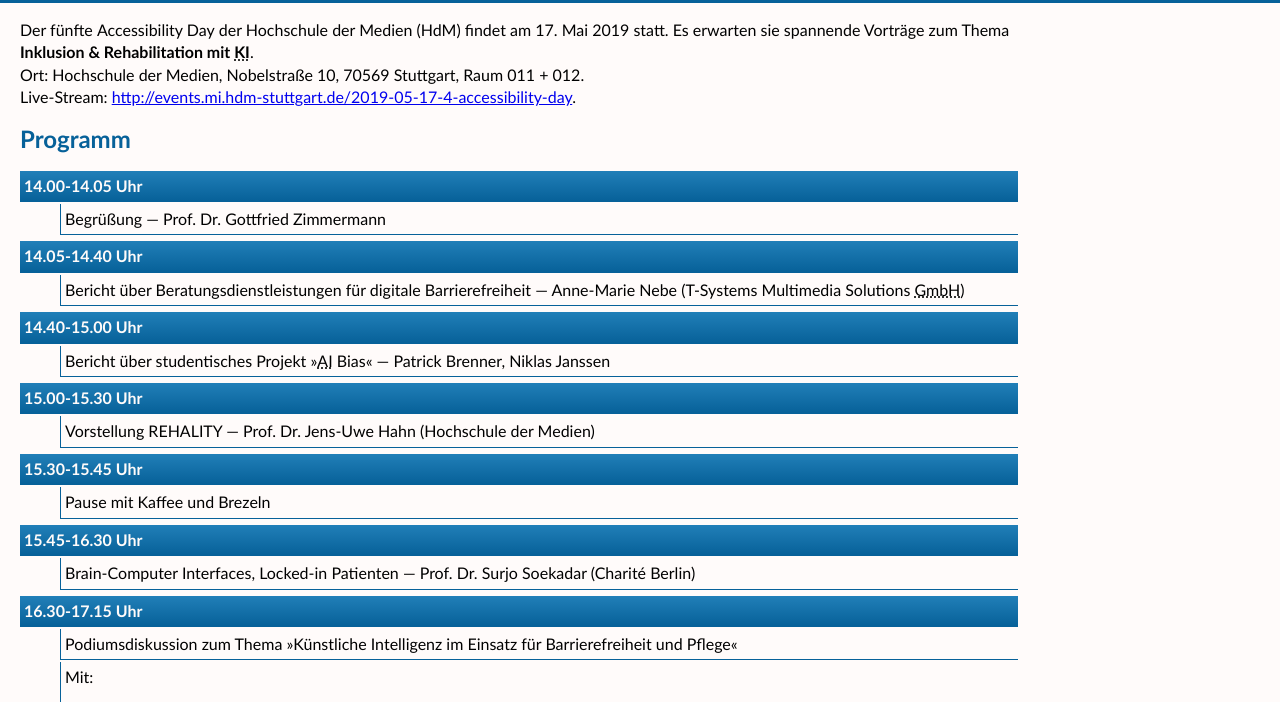
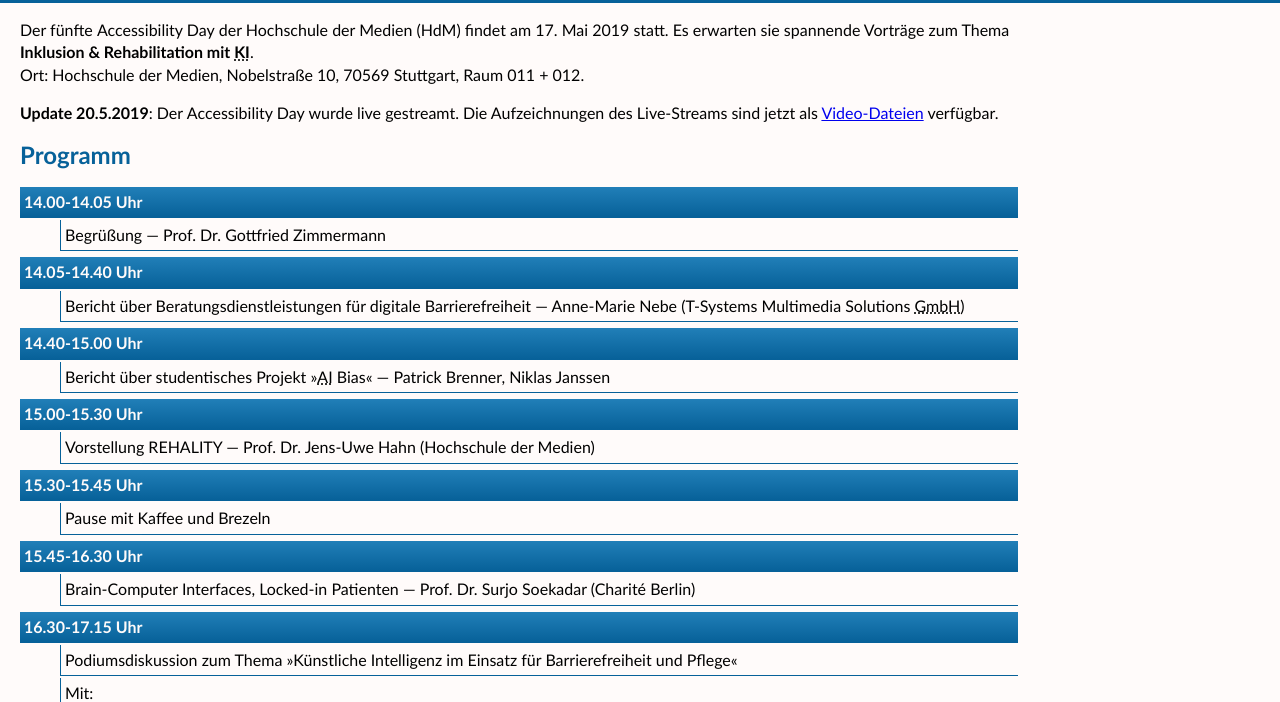
Before and after one commit to REMEXLabs/AccessibilityDay2019, a plain HTML site: page index.html in a window 1280 px wide. Shown: the part 53-755 px from the top of the page. Drawn offline with Linux system fonts and the light colour scheme.

Commit message:
Links to videos from the live stream

```diff
--- a/index.html
+++ b/index.html
@@ -25,8 +25,20 @@
       findet am 17. Mai 2019 statt. Es erwarten sie spannende Vorträge zum Thema
       <strong>Inklusion &amp; Rehabilitation mit <abbr title="künstlicher Intelligenz">KI</abbr></strong>.<br />
       Ort: Hochschule der Medien, Nobelstraße 10, 70569 Stuttgart, Raum 011 + 012.<br />
-      Live-Stream: <a href="http://events.mi.hdm-stuttgart.de/2019-05-17-4-accessibility-day">http://events.mi.hdm-stuttgart.de/2019-05-17-4-accessibility-day</a>.
+      <!--Live-Stream: <a href="http://events.mi.hdm-stuttgart.de/2019-05-17-4-accessibility-day">http://events.mi.hdm-stuttgart.de/2019-05-17-4-accessibility-day</a>.-->
     </p>
+
+    <p><strong>Update 20.5.2019</strong>:
+      Der <span lang="en">Accessibility Day</span> wurde live gestreamt.
+      Die Aufzeichnungen des Live-Streams sind jetzt als
+      <a href="http://events.mi.hdm-stuttgart.de/2019-05-17-4-accessibility-day">Video-Dateien</a>
+      verfügbar.
+    </p>
+    <!--
+      3. Accessibility Day (12.5.2017): http://events.mi.hdm-stuttgart.de/archive#2017-05-12-3-accessibility-day
+      2. Accessibility Day (19.6.2015): http://events.mi.hdm-stuttgart.de/archive#2015-06-19-acessibility-day
+      1. Accessibility Day (5.12.2014): http://events.mi.hdm-stuttgart.de/archive#2014-12-05-accessibility-day
+    -->
 
     <h2>Programm</h2>
     <dl class="program">
```
